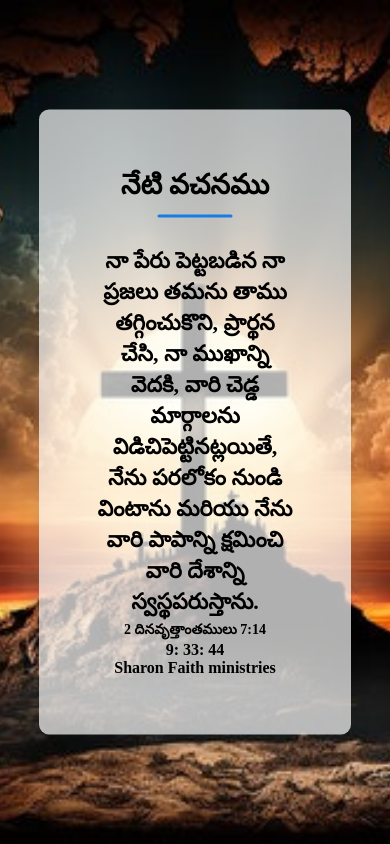
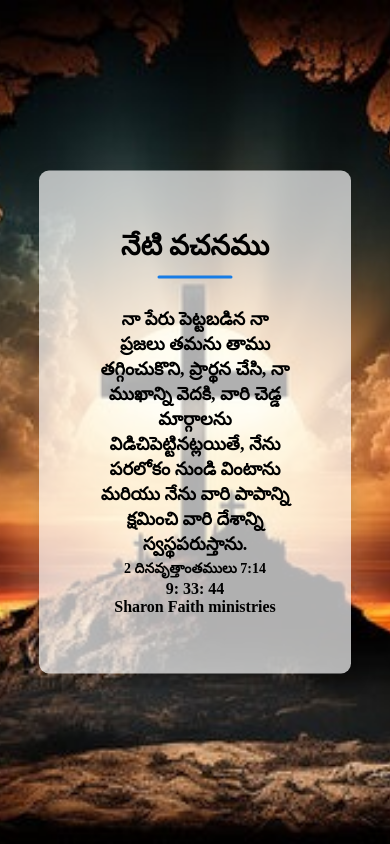
Before and after one commit to Abhishek1234563/Sharon, a plain HTML site: page telugu.html in a window 390 px wide. Drawn offline with Linux system fonts and the light colour scheme.

Commit message:
Update telugu.css

```diff
--- a/telugu.css
+++ b/telugu.css
@@ -62,7 +62,7 @@ p{
         padding: 20%;
     }
     .main-box blockquote{
-        font-size:22px;
+        font-size:18px;
         min-height: 110px;
         font-weight: bold;
     }
@@ -83,7 +83,7 @@ p{
         padding: 15%;
     }
     .main-box blockquote{
-        font-size:22px;
+        font-size:18px;
         min-height: 110px;
         font-weight: bold;
     }
```
